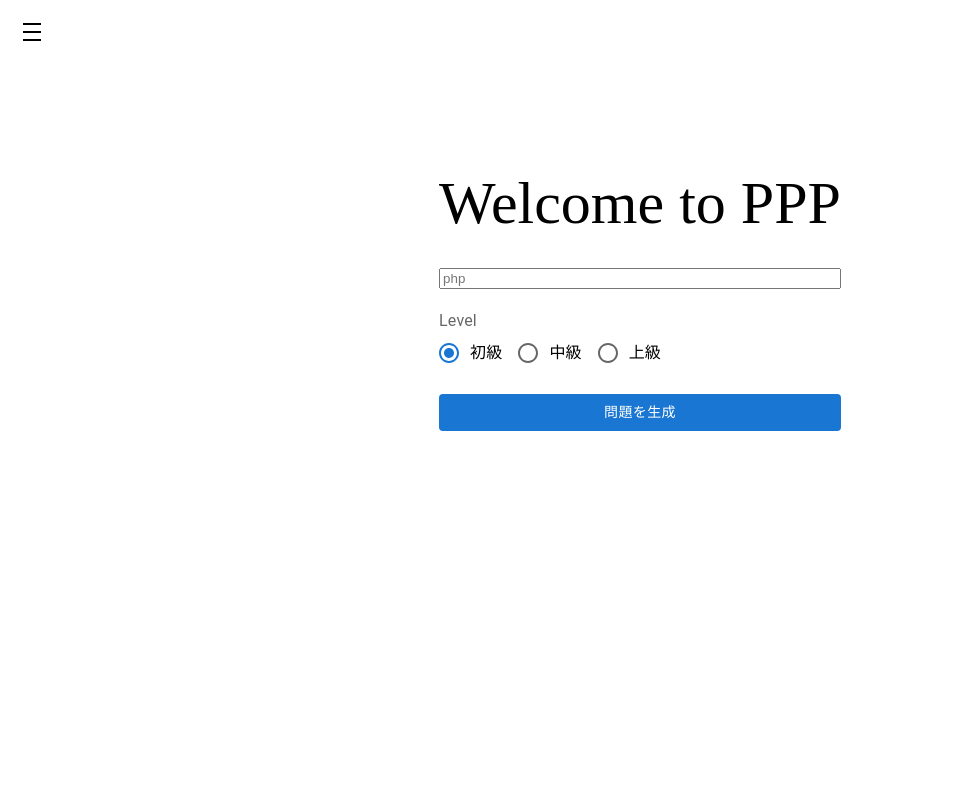
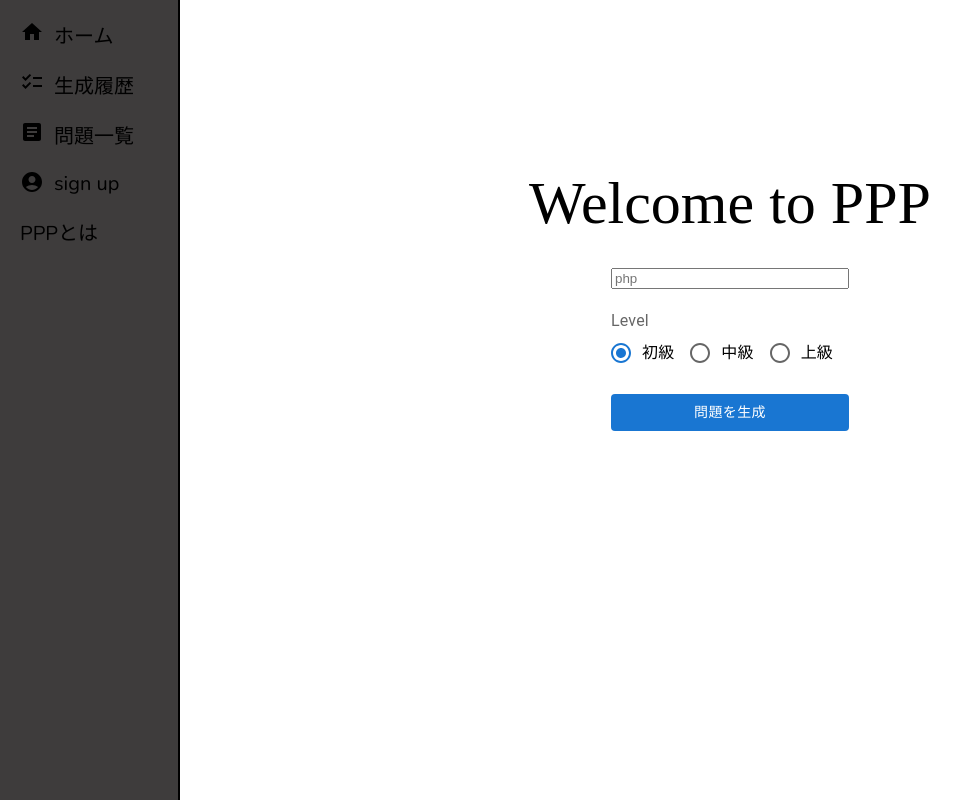
Before and after one commit to riku546/P3, a Next.js app in the folder client/: page / in a window 1280 px wide. Shown: the whole page, without its empty margins (0-971 px from the left). Built offline with nearby package versions, Linux system fonts and the light colour scheme; no server answers; a web font is replaced by a local one.

Commit message:
ホーム画面のcssを主性

```diff
--- a/client/src/app/page.jsx
+++ b/client/src/app/page.jsx
@@ -22,16 +22,16 @@ const Home = () => {
 
     return (
         <div className={styles.container}>
-            <nav className="nav">
+            <nav className={styles.nav}>
                 <Nav />
             </nav>
 
             {/* スマホのときに表示される */}
-            <div className="hamburger-menu">
+            <div className={styles.hamburgerMenu}>
                 <HamburgerMenu />
             </div>
 
-            <main className="main-area">
+            <main className={styles.mainArea}>
                 <h1 className={styles.title}>Welcome to PPP </h1>
 
                 <div className={styles.formArea}>
--- a/client/src/app/page.module.css
+++ b/client/src/app/page.module.css
@@ -6,12 +6,18 @@
 
 .container {
     width: 100%;
-    display: flex;
-    justify-content: center;
-    align-items: center;
+    display: grid;
+    grid-template-columns: 180px 5fr;
     height: 100vh;
 }
 
+.mainArea{
+    display: flex;
+    flex-direction: column;
+    justify-content: center;
+    align-items: center;
+
+}
 
 .title {
     font-size: 60px;
@@ -20,6 +26,12 @@
     font-family: 'Grey Qo', cursive;
     font-weight: 400;
     font-style: normal;
+}
+
+.nav{
+    border-right: 2px black solid;
+    max-width: 180px;
+    background-color: rgba(14, 12, 12, 0.8);
 }
 
 .input {
@@ -36,3 +48,31 @@
 .problemArea {
     margin-top: 200px;
 }
+
+.hamburgerMenu{
+    display: none;
+}
+
+
+@media (max-width: 700px) {
+    .container {
+        display: flex;
+        justify-content: center;
+        align-items: center;
+        height: 100vh;
+    }
+
+    .nav {
+        border: none;
+        display: none;
+    }
+    .hamburgerMenu {
+        display: block;
+        position: fixed;
+        left: 20px;
+        top: 20px;
+    }
+    .hamburgerMenu:hover {
+        cursor: pointer;
+    }
+}
--- a/client/src/app/pageLayout.css
+++ b/client/src/app/pageLayout.css
@@ -1,27 +1,14 @@
 .container {
     width: 100%;
-    display: flex;
-    justify-content: center;
-    align-items: center;
-
+    display: grid;
+    grid-template-columns: 1fr 4fr;
 }
 
-
-
 .nav {
-    display: none;
+    display: block;
 }
 
-.hamburger-menu {
-    position: fixed;
-    left: 20px;
-    top: 20px;
-}
-.hamburger-menu:hover {
-    cursor: pointer;
-}
-
-/* @media (max-width: 700px) {
+@media (max-width: 700px) {
     .container {
         display: flex;
         justify-content: center;
@@ -32,4 +19,12 @@
         border: none;
         display: none;
     }
-} */
+    .hamburger-menu {
+        position: fixed;
+        left: 20px;
+        top: 20px;
+    }
+    .hamburger-menu:hover {
+        cursor: pointer;
+    }
+}
```
